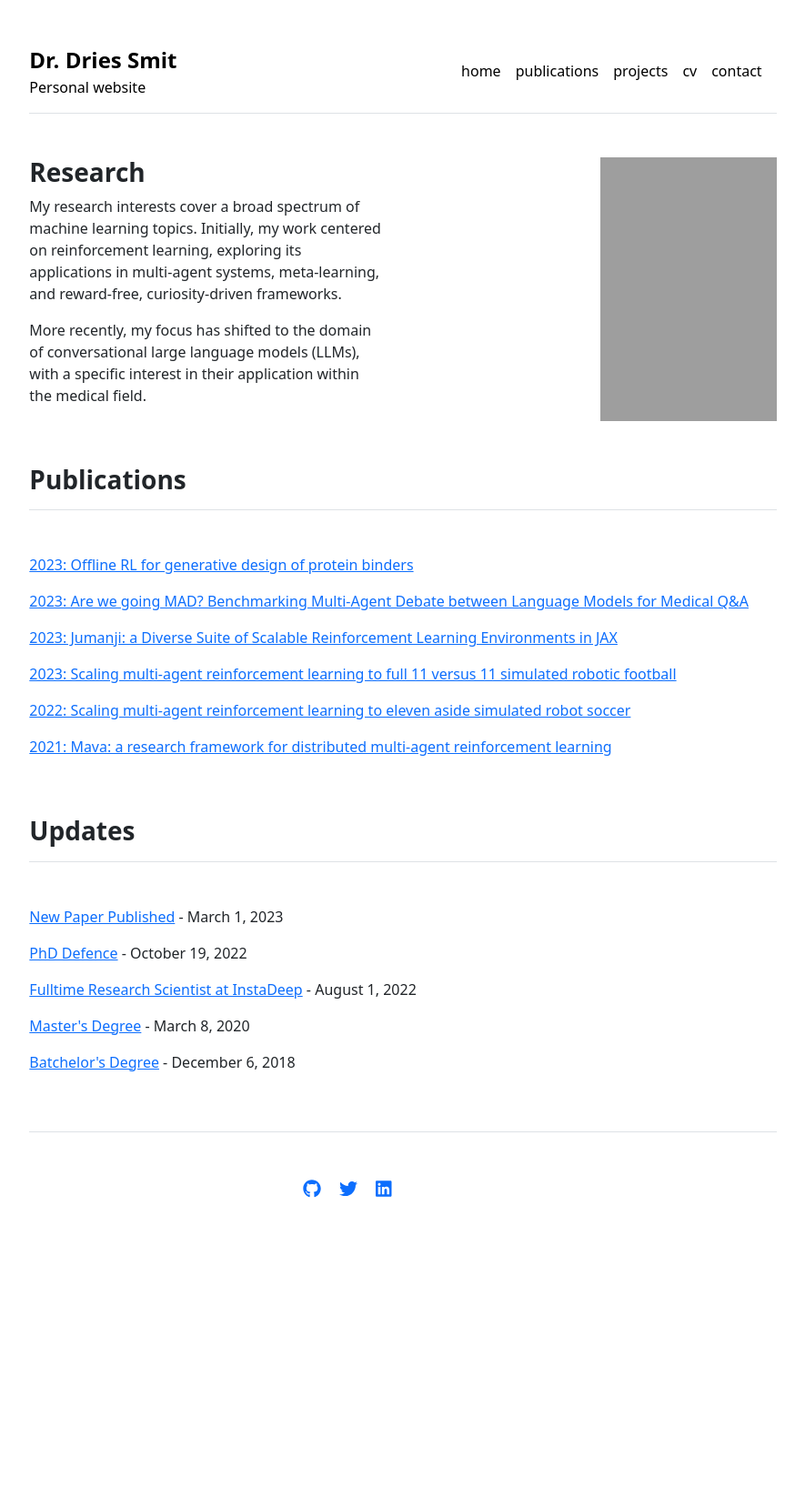
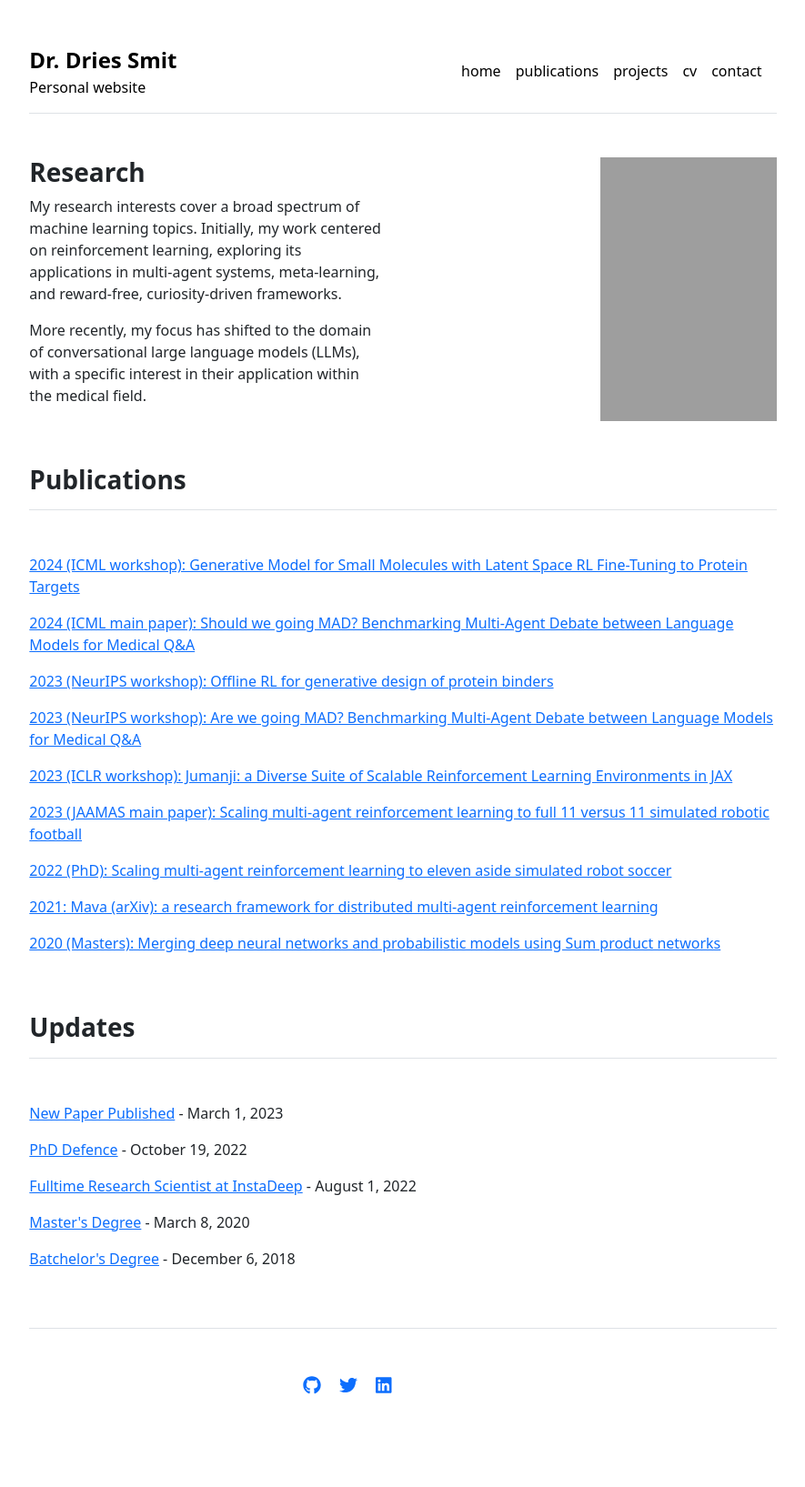
Before and after one commit to DriesSmit/DriesSmit.github.io, a Jekyll site: the page built from index.md, in a window 1280 px wide. Shown: the whole page at 91% size, without its empty margins (197-1082 px from the left). Built offline with Jekyll 4.4.1, drawn with Linux system fonts in a browser that asks for light colours; before the commit the page ends 1419 px from its top, so only the background shows below that.

Commit message:
feat: update publications

```diff
--- a/_data/publications.yml
+++ b/_data/publications.yml
@@ -1,14 +1,20 @@
 featured:
-- {name: '2023: Offline RL for generative design of protein binders', url: 'https://www.biorxiv.org/content/biorxiv/early/2023/12/01/2023.11.29.569328.full.pdf'}
-- {name: '2023: Are we going MAD? Benchmarking Multi-Agent Debate between Language Models for Medical Q&A', url: 'https://arxiv.org/pdf/2311.17371.pdf'}
-- {name: '2023: Jumanji: a Diverse Suite of Scalable Reinforcement Learning Environments in JAX', url: 'https://arxiv.org/pdf/2306.09884.pdf'}
-- {name: '2023: Scaling multi-agent reinforcement learning to full 11 versus 11 simulated robotic football', url: 'https://link.springer.com/article/10.1007/s10458-023-09603-y'}
-- {name: '2022: Scaling multi-agent reinforcement learning to eleven aside simulated robot soccer', url: 'https://scholar.sun.ac.za/bitstream/handle/10019.1/125969/smit_scaling_2022.pdf?sequence=1'}
-- {name: '2021: Mava: a research framework for distributed multi-agent reinforcement learning', url: 'https://arxiv.org/abs/2107.01460'}
+- {name: '2024 (ICML workshop): Generative Model for Small Molecules with Latent Space RL Fine-Tuning to Protein Targets', url: 'https://openreview.net/forum?id=OwXODhPdLt'}
+- {name: '2024 (ICML main paper): Should we going MAD? Benchmarking Multi-Agent Debate between Language Models for Medical Q&A', url: 'https://openreview.net/forum?id=CrUmgUaAQp'}
+- {name: '2023 (NeurIPS workshop): Offline RL for generative design of protein binders', url: 'https://www.biorxiv.org/content/biorxiv/early/2023/12/01/2023.11.29.569328.full.pdf'}
+- {name: '2023 (NeurIPS workshop): Are we going MAD? Benchmarking Multi-Agent Debate between Language Models for Medical Q&A', url: 'https://openreview.net/forum?id=Bfr0m4Ucl6'}
+- {name: '2023 (ICLR workshop): Jumanji: a Diverse Suite of Scalable Reinforcement Learning Environments in JAX', url: 'https://arxiv.org/pdf/2306.09884.pdf'}
+- {name: '2023 (JAAMAS main paper): Scaling multi-agent reinforcement learning to full 11 versus 11 simulated robotic football', url: 'https://link.springer.com/article/10.1007/s10458-023-09603-y'}
+- {name: '2022 (PhD): Scaling multi-agent reinforcement learning to eleven aside simulated robot soccer', url: 'https://scholar.sun.ac.za/bitstream/handle/10019.1/125969/smit_scaling_2022.pdf?sequence=1'}
+- {name: '2021: Mava (arXiv): a research framework for distributed multi-agent reinforcement learning', url: 'https://arxiv.org/abs/2107.01460'}
+- {name: '2020 (Masters): Merging deep neural networks and probabilistic models using Sum product networks', url: 'https://scholar.sun.ac.za/items/dc29780e-a5d8-4bcf-9a0a-2dc6d21c095c'}
 index:
-- {name: '2023: Offline RL for generative design of protein binders', url: 'https://www.biorxiv.org/content/biorxiv/early/2023/12/01/2023.11.29.569328.full.pdf'}
-- {name: '2023: Are we going MAD? Benchmarking Multi-Agent Debate between Language Models for Medical Q&A', url: 'https://arxiv.org/pdf/2311.17371.pdf'}
-- {name: '2023: Jumanji: a Diverse Suite of Scalable Reinforcement Learning Environments in JAX', url: 'https://arxiv.org/pdf/2306.09884.pdf'}
-- {name: '2023: Scaling multi-agent reinforcement learning to full 11 versus 11 simulated robotic football', url: 'https://link.springer.com/article/10.1007/s10458-023-09603-y'}
-- {name: '2022: Scaling multi-agent reinforcement learning to eleven aside simulated robot soccer', url: 'https://scholar.sun.ac.za/bitstream/handle/10019.1/125969/smit_scaling_2022.pdf?sequence=1'}
-- {name: '2021: Mava: a research framework for distributed multi-agent reinforcement learning', url: 'https://arxiv.org/abs/2107.01460'}
+- {name: '2024 (ICML workshop): Generative Model for Small Molecules with Latent Space RL Fine-Tuning to Protein Targets', url: 'https://openreview.net/forum?id=OwXODhPdLt'}
+- {name: '2024 (ICML main paper): Should we going MAD? Benchmarking Multi-Agent Debate between Language Models for Medical Q&A', url: 'https://openreview.net/forum?id=CrUmgUaAQp'}
+- {name: '2023 (NeurIPS workshop): Offline RL for generative design of protein binders', url: 'https://www.biorxiv.org/content/biorxiv/early/2023/12/01/2023.11.29.569328.full.pdf'}
+- {name: '2023 (NeurIPS workshop): Are we going MAD? Benchmarking Multi-Agent Debate between Language Models for Medical Q&A', url: 'https://openreview.net/forum?id=Bfr0m4Ucl6'}
+- {name: '2023 (ICLR workshop): Jumanji: a Diverse Suite of Scalable Reinforcement Learning Environments in JAX', url: 'https://arxiv.org/pdf/2306.09884.pdf'}
+- {name: '2023 (JAAMAS main paper): Scaling multi-agent reinforcement learning to full 11 versus 11 simulated robotic football', url: 'https://link.springer.com/article/10.1007/s10458-023-09603-y'}
+- {name: '2022 (PhD): Scaling multi-agent reinforcement learning to eleven aside simulated robot soccer', url: 'https://scholar.sun.ac.za/bitstream/handle/10019.1/125969/smit_scaling_2022.pdf?sequence=1'}
+- {name: '2021: Mava (arXiv): a research framework for distributed multi-agent reinforcement learning', url: 'https://arxiv.org/abs/2107.01460'}
+- {name: '2020 (Masters): Merging deep neural networks and probabilistic models using Sum product networks', url: 'https://scholar.sun.ac.za/items/dc29780e-a5d8-4bcf-9a0a-2dc6d21c095c'}
```
